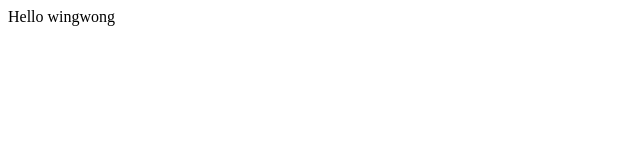
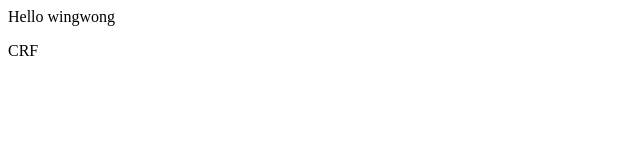
Before and after one commit to wingwong0015/wingwong0015.github.io, a plain HTML site: page index.html in a window 1280 px wide. Shown: the full height of the page, 0-640 px from the left. Drawn offline with Linux system fonts and the light colour scheme.

Commit message:
Update index.html

```diff
--- a/index.html
+++ b/index.html
@@ -1 +1,2 @@
 <p>Hello wingwong</p>
+<p> CRF </p>
```
